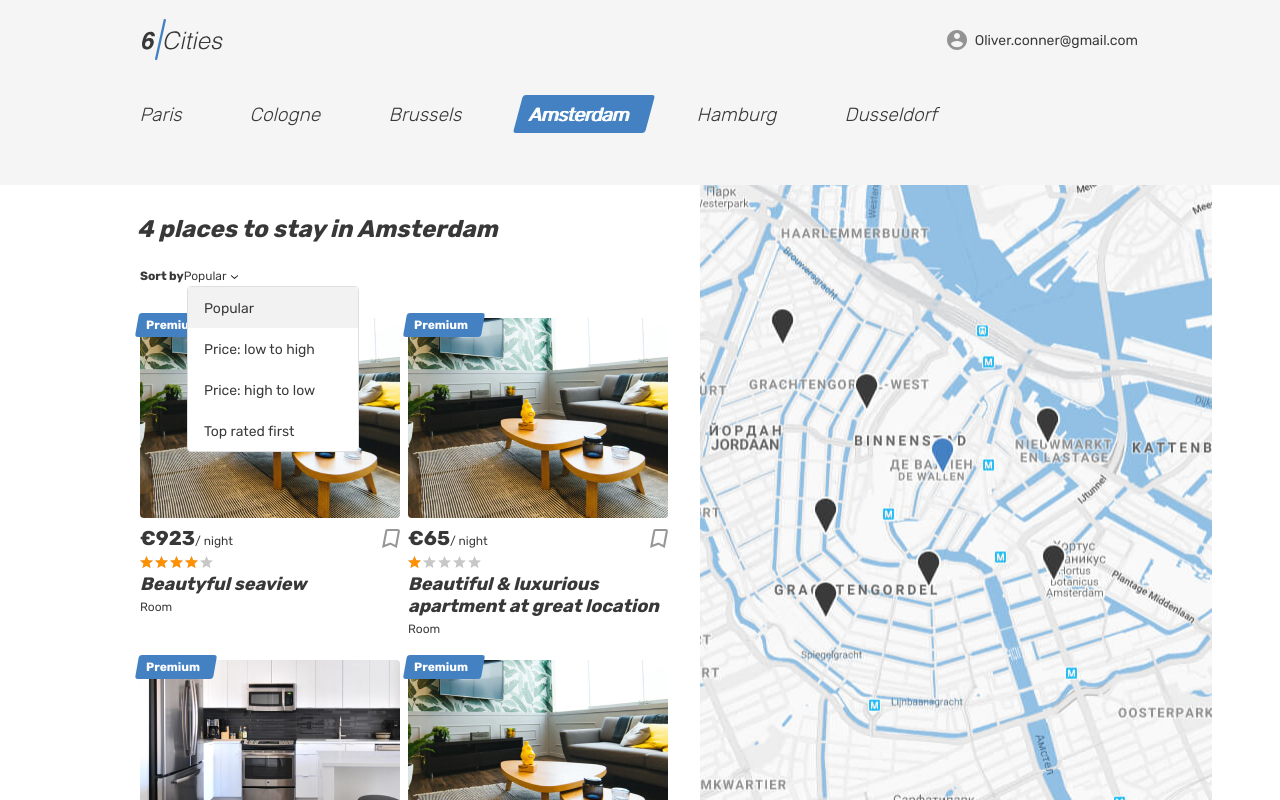
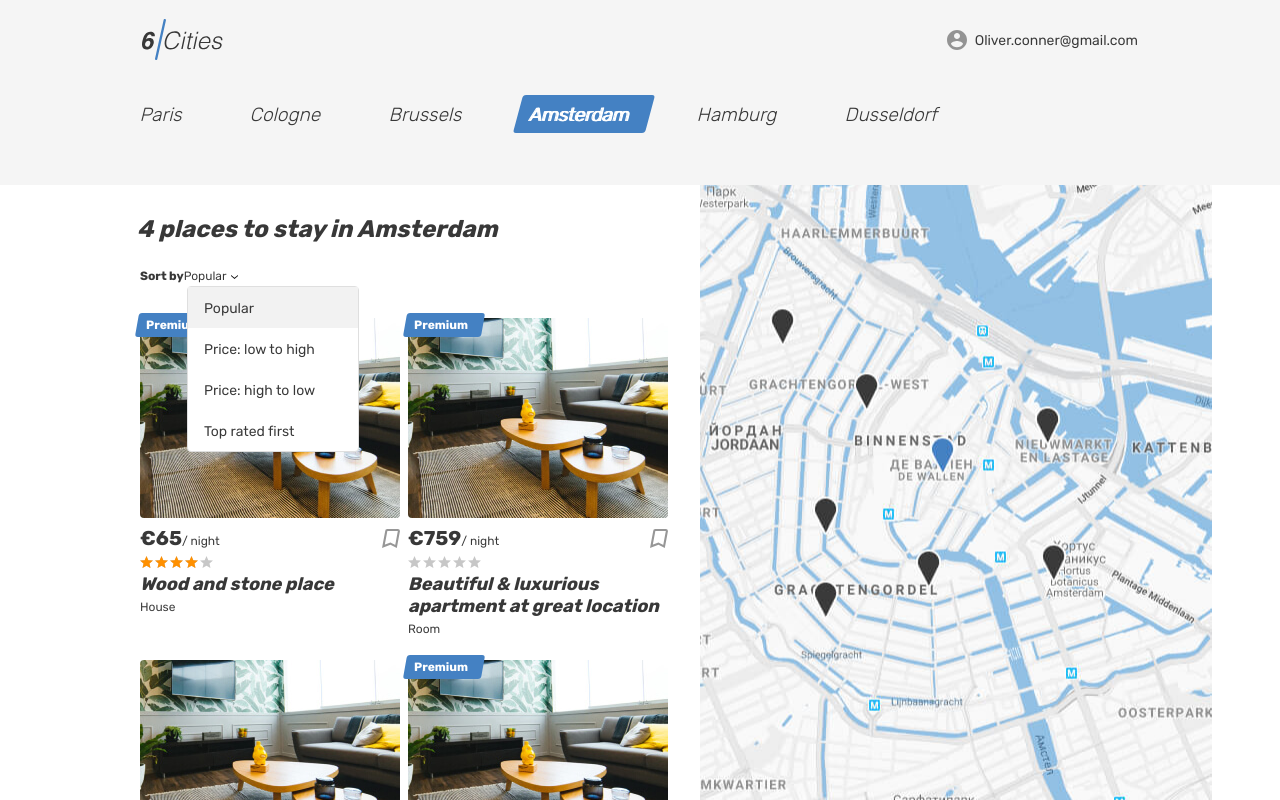
Before and after one commit to pshkuro/six-cities, a React app: page / in a window 1280 px wide. Built offline with nearby package versions, Linux system fonts and the light colour scheme.

Commit message:
Add propperty info in mocks

```diff
--- a/src/components/place-card/place-card.jsx
+++ b/src/components/place-card/place-card.jsx
@@ -12,7 +12,7 @@ const ratingStars = {
 };
 
 export default function PlaceCard({offer, onAdvertCardTitleClick, onAdvertCardMouseOver}) {
-  const {picture, premium, cost, description, type, rating} = offer;
+  const {pictures, premium, cost, title, type, rating} = offer;
 
   return (
     <article className="cities__place-card place-card"
@@ -24,7 +24,7 @@ export default function PlaceCard({offer, onAdvertCardTitleClick, onAdvertCardMo
         : ``}
       <div className="cities__image-wrapper place-card__image-wrapper">
         <a href="#">
-          <img className="place-card__image" src={picture} width="260" height="200" alt="Place image" />
+          <img className="place-card__image" src={pictures[0]} width="260" height="200" alt="Place image" />
         </a>
       </div>
       <div className="place-card__info">
@@ -49,7 +49,7 @@ export default function PlaceCard({offer, onAdvertCardTitleClick, onAdvertCardMo
         <h2
           className="place-card__name"
           onClick={onAdvertCardTitleClick}>
-          <a href="#">{description}</a>
+          <a href="#">{title}</a>
         </h2>
         <p className="place-card__type">{type}</p>
       </div>
@@ -60,14 +60,22 @@ export default function PlaceCard({offer, onAdvertCardTitleClick, onAdvertCardMo
 
 PlaceCard.propTypes = {
   offer: PropTypes.exact({
-    picture: PropTypes.string,
+    pictures: PropTypes.arrayOf(PropTypes.string),
+    title: PropTypes.string,
+    description: PropTypes.arrayOf(PropTypes.string),
     premium: PropTypes.bool,
-    cost: PropTypes.number,
-    description: PropTypes.string,
     type: PropTypes.oneOf(OfferInfo.TYPE),
     rating: PropTypes.number,
+    bedrooms: PropTypes.number,
+    guests: PropTypes.number,
+    cost: PropTypes.number,
+    comfort: PropTypes.arrayOf(PropTypes.string),
+    owner: PropTypes.exact({
+      picture: PropTypes.string,
+      name: PropTypes.string,
+      super: PropTypes.bool,
+    }).isRequired,
     id: PropTypes.number,
-
   }).isRequired,
   onAdvertCardTitleClick: PropTypes.func.isRequired,
   onAdvertCardMouseOver: PropTypes.func.isRequired,
--- a/src/mocks/offers.js
+++ b/src/mocks/offers.js
@@ -1,20 +1,35 @@
-import {getRandomArrayItem, getRandomIntegerNumber} from "../utils/common.js";
+import {getRandomArrayItem, getRandomIntegerNumber, getRandomCountRandomArrayItem, shuffleArray} from "../utils/common.js";
 
 const OFFERS_NUMBER = 4;
 const OfferInfo = {
-  PICTURE: [`img/apartment-01.jpg`, `img/apartment-02.jpg`, `img/apartment-03.jpg`],
-  DESCRIPTION: [`Beautiful & luxurious apartment at great location`, `Wood and stone place`, `Beautyful seaview`, `Fantastic house with swimming pull`],
+  PICTURES: [`img/apartment-01.jpg`, `img/apartment-02.jpg`, `img/apartment-03.jpg`, `img/room.jpg`],
+  TITLE: [`Beautiful & luxurious apartment at great location`, `Wood and stone place`, `Beautyful seaview`, `Fantastic house with swimming pull`],
   TYPE: [`Apartment`, `Room`, `House`, `Hotel`],
+  DESCRIPTION: [`A quiet cozy and picturesque that hides behind a a river by the unique lightness of Amsterdam. The building is green and from 18th century.`,
+    `An independent House, strategically located between Rembrand Square and National Opera, but where the bustle of the city comes to rest in this alley flowery and colorful.`],
+  COMFORT: [`Wifi`, `Heating`, `Kitchen`, `Cable TV`, `Washing machine`, `Coffee machine`, `Dishwasher`, `Towels`, `Baby seat`, `Cabel TV`],
+  OWNER_NAME: [`Karl`, `Peter`, `Stas`, `Kolya`, `Andrew`, `Ann`, `Lia`],
+  OWNER_PICTURE: [`img/avatar-angelina.jpg`, `img/avatar-max.jpg`],
+
 };
 
 const generateOffer = () => {
   return {
-    picture: getRandomArrayItem(OfferInfo.PICTURE),
+    pictures: shuffleArray(OfferInfo.PICTURES),
+    title: getRandomArrayItem(OfferInfo.TITLE),
+    description: OfferInfo.DESCRIPTION,
     premium: Boolean(getRandomIntegerNumber(0, 2)),
-    cost: getRandomIntegerNumber(50, 999),
-    description: getRandomArrayItem(OfferInfo.DESCRIPTION),
     type: getRandomArrayItem(OfferInfo.TYPE),
     rating: getRandomIntegerNumber(0, 5),
+    bedrooms: getRandomIntegerNumber(0, 5),
+    guests: getRandomIntegerNumber(0, 10),
+    cost: getRandomIntegerNumber(50, 999),
+    comfort: getRandomCountRandomArrayItem(OfferInfo.COMFORT),
+    owner: {
+      picture: getRandomArrayItem(OfferInfo.OWNER_PICTURE),
+      name: getRandomArrayItem(OfferInfo.OWNER_NAME),
+      super: Boolean(getRandomIntegerNumber(0, 2)),
+    },
     id: Math.random(),
   };
 };
--- a/src/utils/common.js
+++ b/src/utils/common.js
@@ -5,4 +5,28 @@ export const getRandomArrayItem = (arr) => {
 
 export const getRandomIntegerNumber = (min, max) => {
   return min + Math.floor(Math.random() * (max - min));
+
 };
+
+
+export const getRandomCountRandomArrayItem = (array, count) => {
+  const shuffleArr = shuffleArray(array);
+
+  const maxRandomCount = count ? count : shuffleArr.length;
+
+  const randomLength = getRandomIntegerNumber(1, maxRandomCount);
+  return shuffleArr.slice(0, randomLength);
+};
+
+
+export const shuffleArray = (arr) => {
+  let j = 0;
+  let temp = 0;
+  for (let i = arr.length - 1; i > 0; i--) {
+    j = Math.floor(Math.random() * (i + 1));
+    temp = arr[j];
+    arr[j] = arr[i];
+    arr[i] = temp;
+  }
+  return arr;
+};
```
